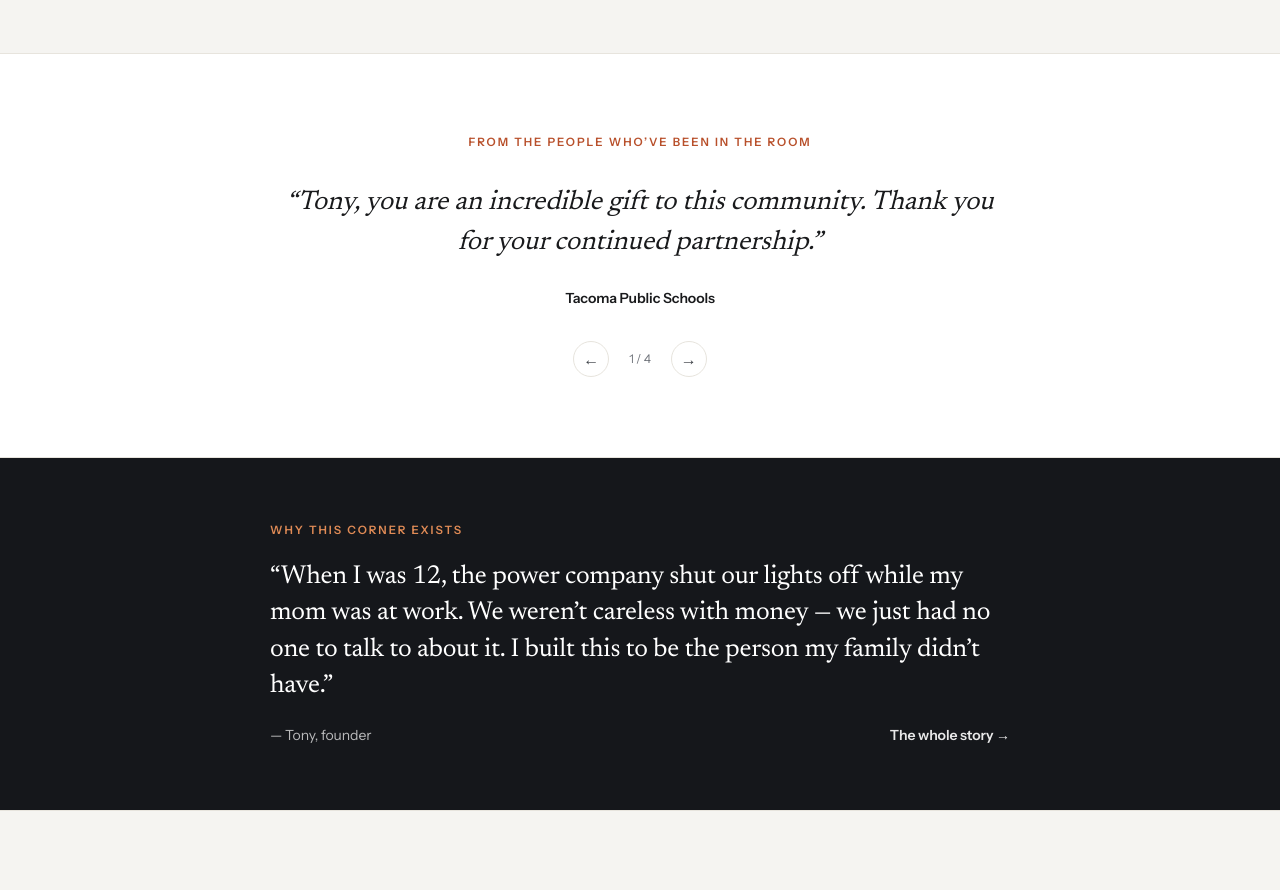
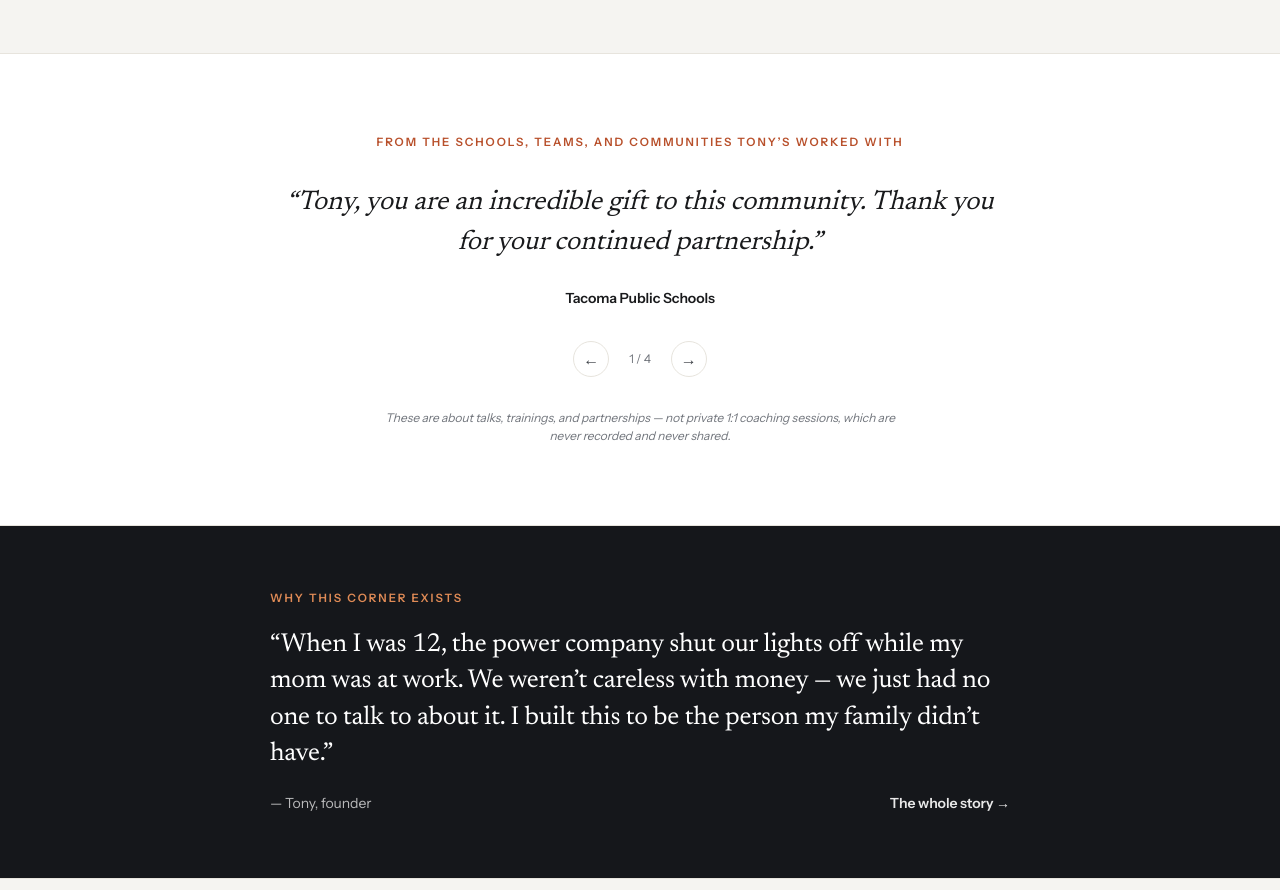
Before and after one commit to tonydoble-cpu/12th-and-good, a Next.js app: page / in a window 1280 px wide. Shown: the part 3640-4530 px from the top of the page. Built offline with nearby package versions, Linux system fonts and the light colour scheme.

Commit message:
Clarify testimonials are from talks/partnerships, not private coaching sessions

```diff
--- a/app/page.tsx
+++ b/app/page.tsx
@@ -425,11 +425,15 @@ export default function Home() {
       <section className="reveal border-b border-line bg-surface py-20">
         <Container width="wide">
           <p className="text-center text-[11.5px] font-semibold uppercase tracking-[0.17em] text-accent">
-            From the people who&rsquo;ve been in the room
+            From the schools, teams, and communities Tony&rsquo;s worked with
           </p>
           <div className="mt-8">
             <TestimonialCarousel items={TESTIMONIALS} />
           </div>
+          <p className="mx-auto mt-8 max-w-[520px] text-center text-[12px] italic leading-[1.5] text-muted">
+            These are about talks, trainings, and partnerships — not private
+            1:1 coaching sessions, which are never recorded and never shared.
+          </p>
         </Container>
       </section>
 
```
